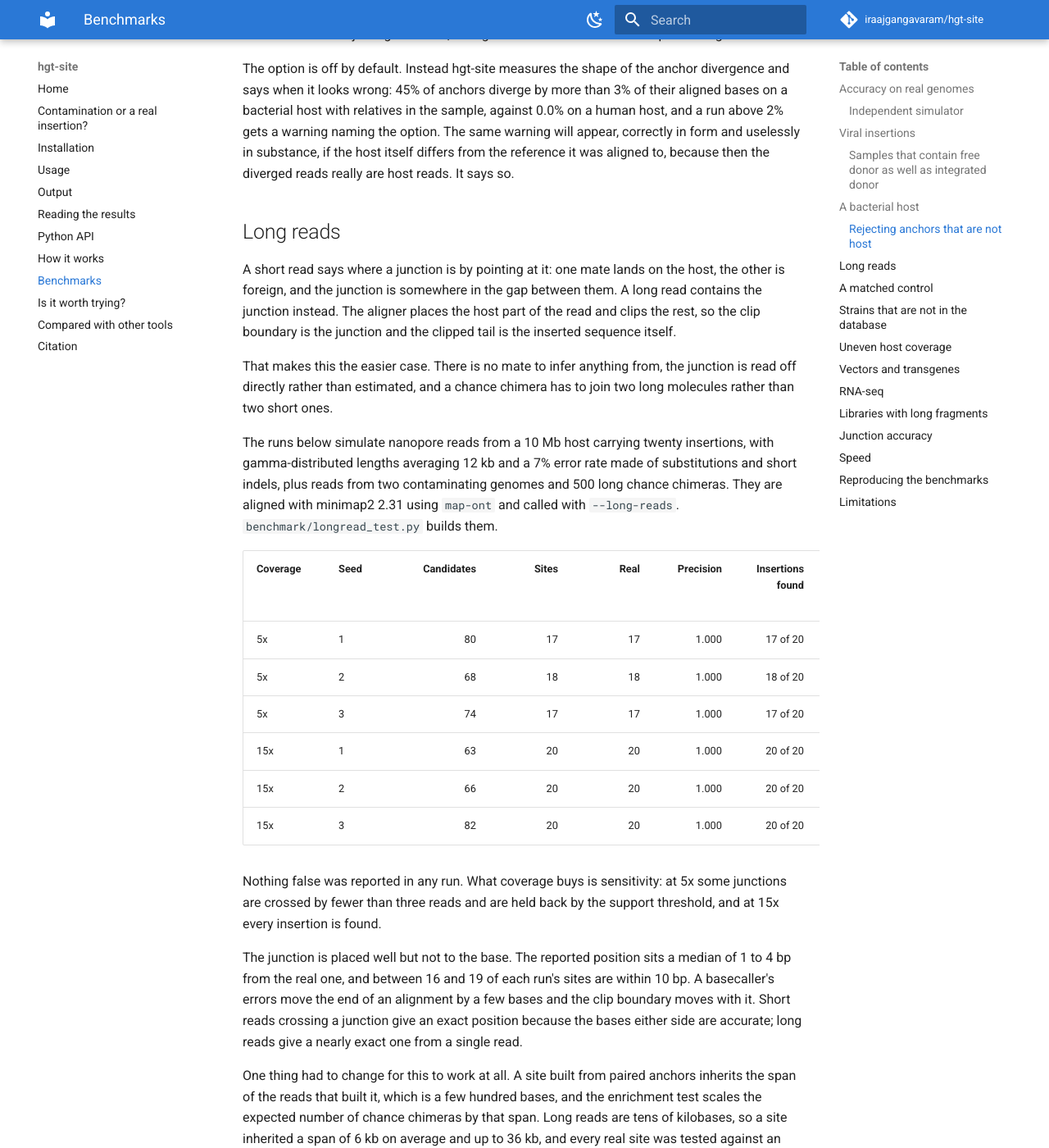
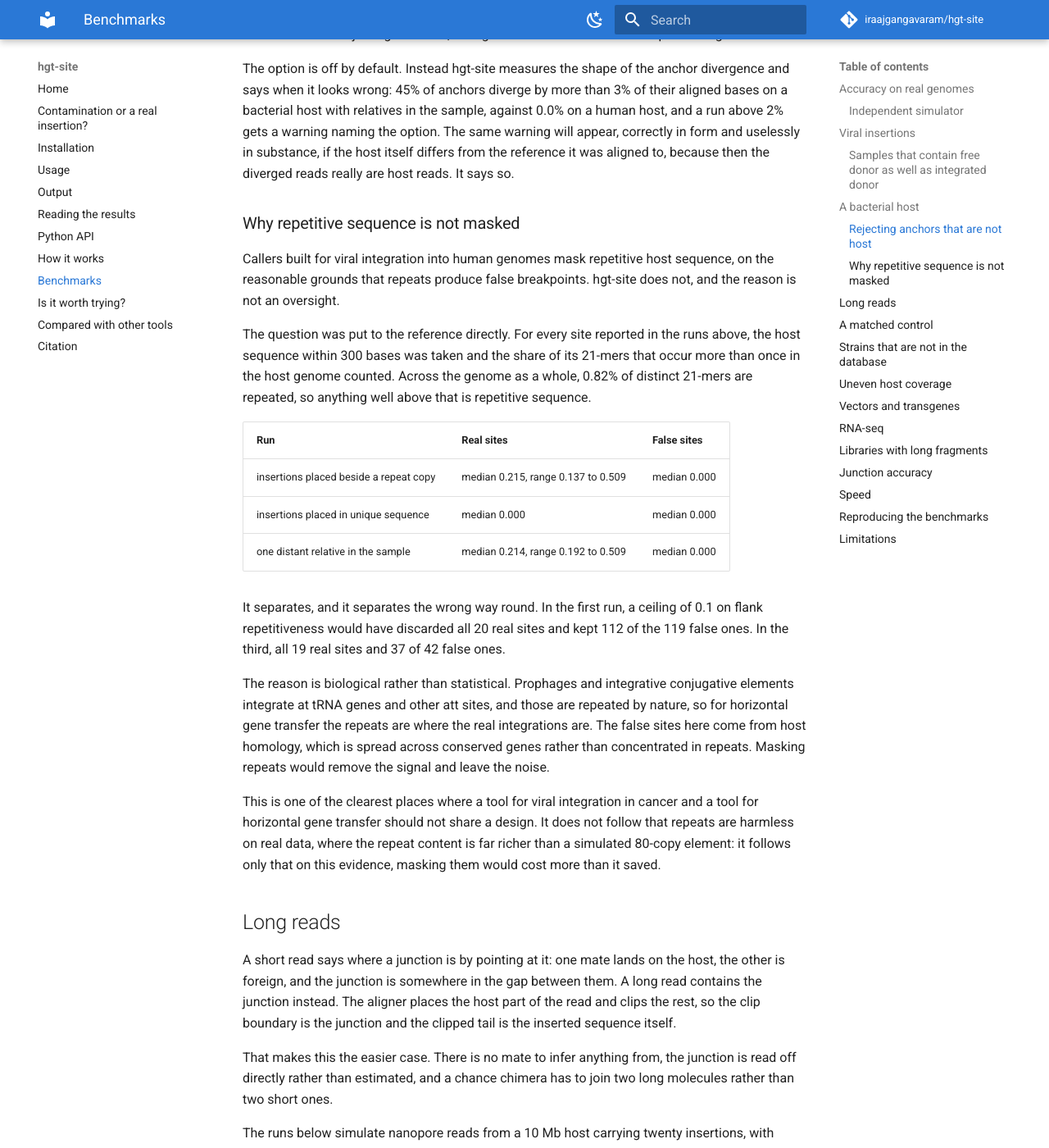
Before and after one commit to iraajgangavaram/hgt-site, an MkDocs documentation site: the page built from docs/benchmarks.md, in a window 1280 px wide and 1400 px high, scrolled down 7110 px. Shown: the whole window at 82% size. Built offline with MkDocs 1.6.1 and Material for MkDocs 9.7.7, drawn with Linux system fonts in a browser that asks for light colours; comment, search, counter and statistics services are not loaded.

Commit message:
Say why repeats are not masked, and name VIRUSBreakend
Callers built for viral integration into human genomes mask repetitive host
sequence, and hgt-site not doing so reads as an omission unless the reason is
written down. It was measured rather than assumed: for every site reported on
the bacterial host runs, the share of the flanking 21-mers that occur more
than once in the host genome. It separates real from false sites strongly and
in the wrong direction, median 0.215 against 0.000, because prophages and ICEs
integrate at tRNA genes and other att sites. A ceiling of 0.1 would have
discarded all 20 real sites in one run and kept 112 of 119 false ones.

The tools table also left out the one comparator a reader in this field would
look for. VIRUSBreakend is now listed, with what it does better, what it does
not cover, and a plain statement that hgt-site has not been benchmarked
against it. The hgt-site row in that table still said 0.2.0.

```diff
--- a/docs/benchmarks.md
+++ b/docs/benchmarks.md
@@ -140,6 +140,24 @@ The two are not actually alike, though, and the difference is in the alignment r
 Four to five times the precision on a bacterial host at no cost in recall, and nothing lost on a human host. The threshold was swept rather than reasoned: 0.05, 0.03 and 0.02 each help less, and 0.005 starts rejecting real sites, taking the first run to 18 of 20 for a precision gain of 0.025.
 
 The option is off by default. Instead hgt-site measures the shape of the anchor divergence and says when it looks wrong: 45% of anchors diverge by more than 3% of their aligned bases on a bacterial host with relatives in the sample, against 0.0% on a human host, and a run above 2% gets a warning naming the option. The same warning will appear, correctly in form and uselessly in substance, if the host itself differs from the reference it was aligned to, because then the diverged reads really are host reads. It says so.
+
+### Why repetitive sequence is not masked
+
+Callers built for viral integration into human genomes mask repetitive host sequence, on the reasonable grounds that repeats produce false breakpoints. hgt-site does not, and the reason is not an oversight.
+
+The question was put to the reference directly. For every site reported in the runs above, the host sequence within 300 bases was taken and the share of its 21-mers that occur more than once in the host genome counted. Across the genome as a whole, 0.82% of distinct 21-mers are repeated, so anything well above that is repetitive sequence.
+
+| Run | Real sites | False sites |
+| --- | --- | --- |
+| insertions placed beside a repeat copy | median 0.215, range 0.137 to 0.509 | median 0.000 |
+| insertions placed in unique sequence | median 0.000 | median 0.000 |
+| one distant relative in the sample | median 0.214, range 0.192 to 0.509 | median 0.000 |
+
+It separates, and it separates the wrong way round. In the first run, a ceiling of 0.1 on flank repetitiveness would have discarded all 20 real sites and kept 112 of the 119 false ones. In the third, all 19 real sites and 37 of 42 false ones.
+
+The reason is biological rather than statistical. Prophages and integrative conjugative elements integrate at tRNA genes and other att sites, and those are repeated by nature, so for horizontal gene transfer the repeats are where the real integrations are. The false sites here come from host homology, which is spread across conserved genes rather than concentrated in repeats. Masking repeats would remove the signal and leave the noise.
+
+This is one of the clearest places where a tool for viral integration in cancer and a tool for horizontal gene transfer should not share a design. It does not follow that repeats are harmless on real data, where the repeat content is far richer than a simulated 80-copy element: it follows only that on this evidence, masking them would cost more than it saved.
 
 ## Long reads
 
```
Also changed, not shown: README.md (+20 -2 lines).
